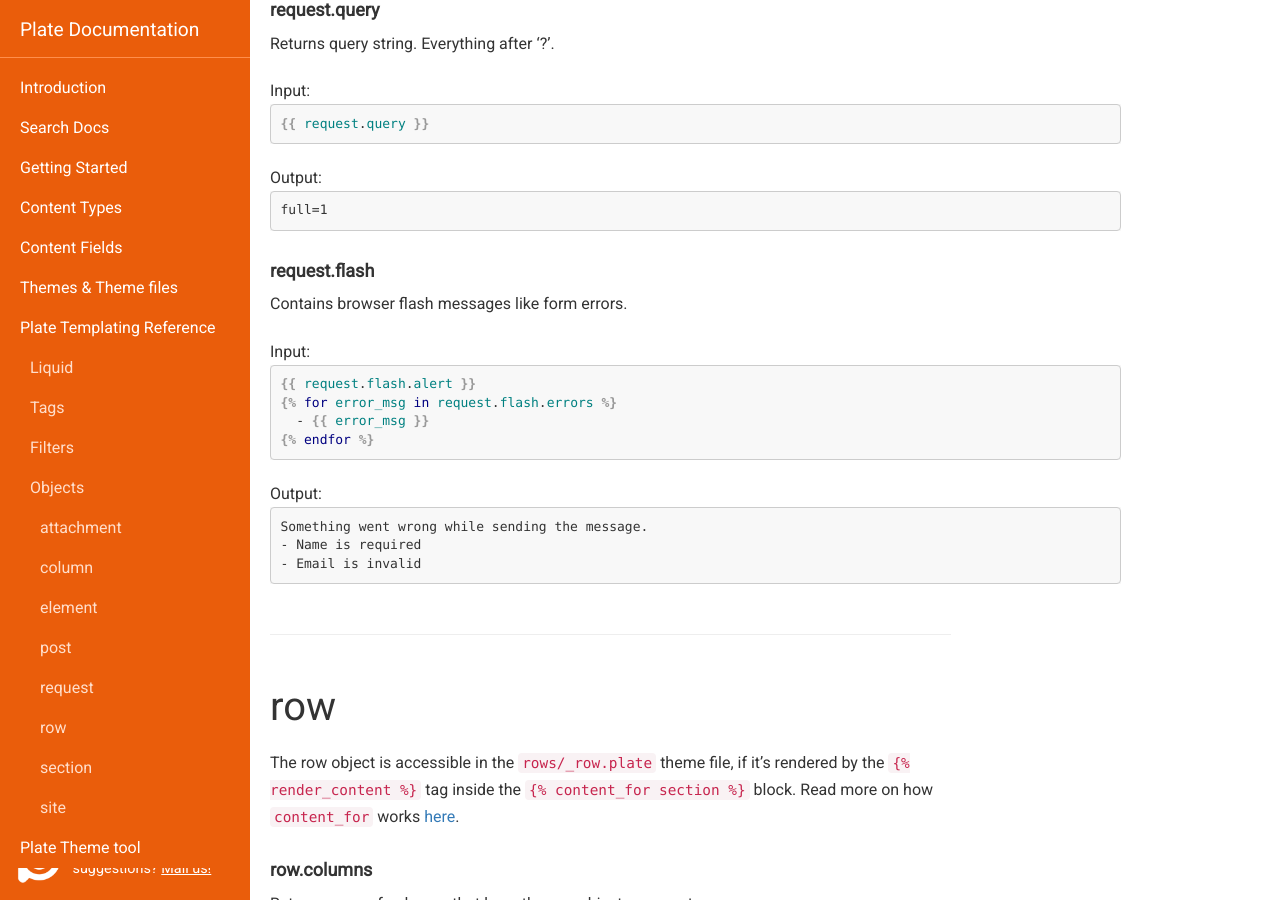
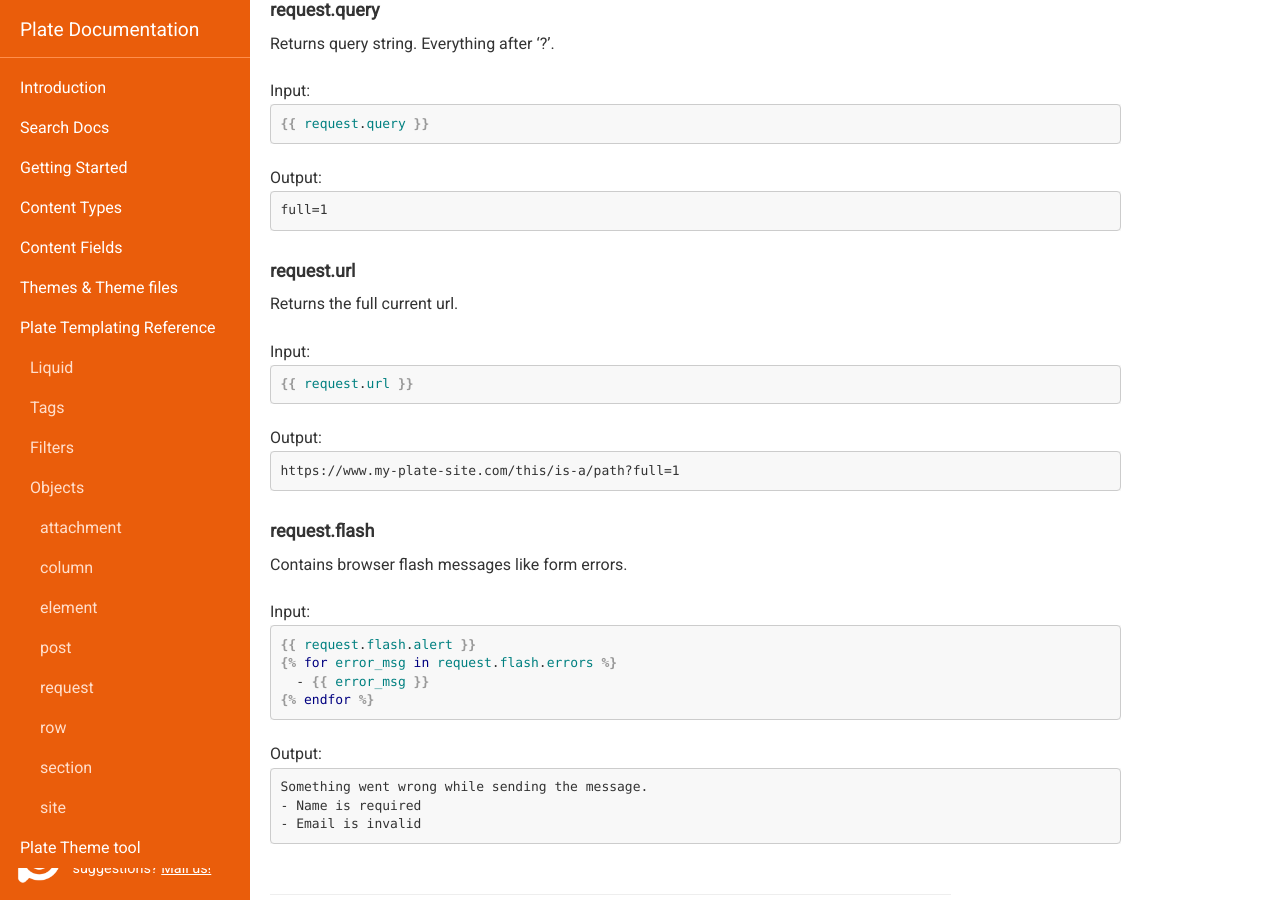
Before and after one commit to platehub/platehub.github.io, a Jekyll site: the page built from docs/templating-reference/objects.md, in a window 1280 px wide and 900 px high, scrolled down 4161 px. Built offline with Jekyll 4.4.1, drawn with Linux system fonts in a browser that asks for light colours; nearby versions of some CDN libraries; some of the changed text lies outside the part shown.

Commit message:
request.url and site.domain added

````diff
--- a/docs/templating-reference/objects.md
+++ b/docs/templating-reference/objects.md
@@ -178,6 +178,18 @@ Returns query string. Everything after '?'.
 full=1
 ```
 
+#### request.url
+Returns the full current url.
+
+<p class='no-margin'>Input:</p>
+```liquid
+{% raw %}{{ request.url }}{% endraw %}
+```
+<p class='no-margin'>Output:</p>
+```text
+https://www.my-plate-site.com/this/is-a/path?full=1
+```
+
 #### request.flash
 Contains browser flash messages like form errors.
 
@@ -230,5 +242,8 @@ The site object is accessible everywhere. The site object has the following defa
 #### site.name
 Returns the site name
 
+#### site.domain
+Returns the site's primary full domain. E.g. www.my-plate-site.com.
+
 #### site.:plural_post_type_name
 Returns all posts (objects with the specified [post type](/docs/content-types#layoutable-posts-post-types)). E.g. `{% raw %}{{ site.pages }}{% endraw %}` returns all posts with the content type 'page'. Adding `_index` returns the index post (the post with the index template). E.g. `{% raw %}{{ site.pages_index }}{% endraw %}`.
````
